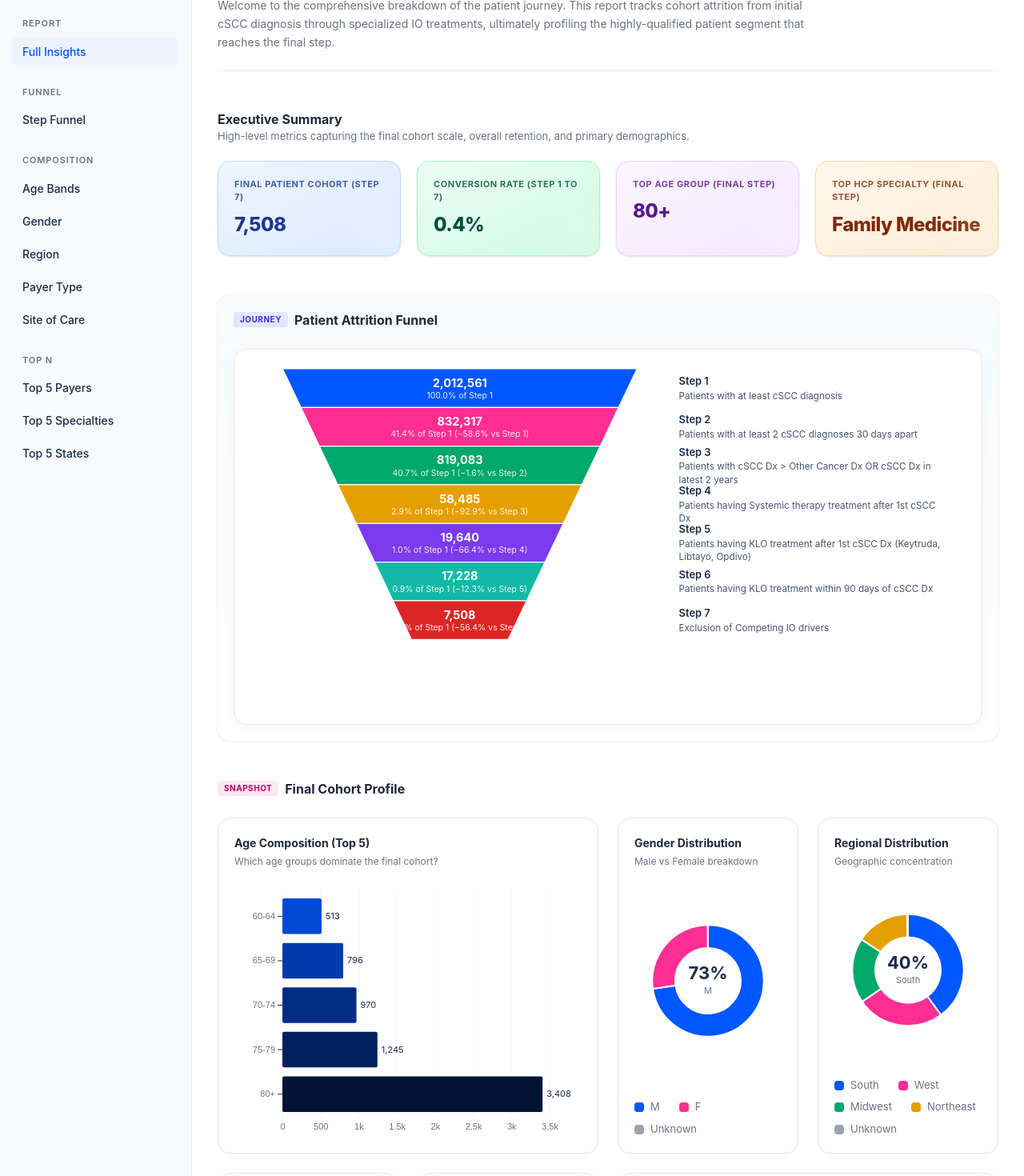
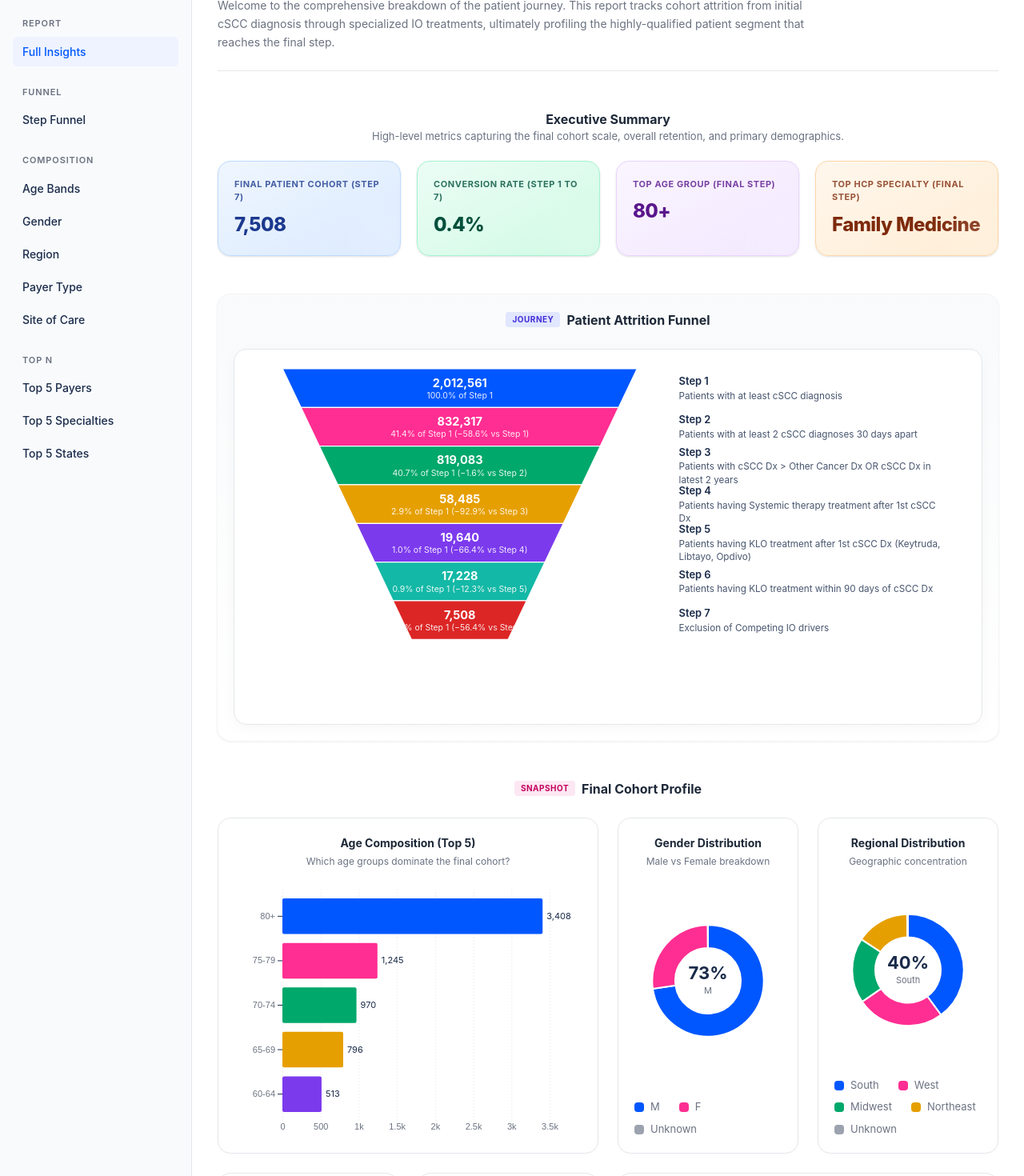
Before and after one commit to Vishw-modi/ARD-Charts, a Next.js app: page /report in a window 1280 px wide. Shown: the part 100-1570 px from the top of the page at 80% size. Built offline with nearby package versions, Linux system fonts and the light colour scheme.

Commit message:
final page finalized

```diff
--- a/app/report/page.tsx
+++ b/app/report/page.tsx
@@ -71,7 +71,7 @@ export default function ReportPage() {
 
       {/* SECTION 1: KPIs */}
       <section>
-        <div className="mb-5">
+        <div className="mb-5 text-center">
           <h2 className="text-[16px] font-bold text-gray-800">Executive Summary</h2>
           <p className="text-[13px] text-gray-500">High-level metrics capturing the final cohort scale, overall retention, and primary demographics.</p>
         </div>
@@ -101,8 +101,8 @@ export default function ReportPage() {
 
       {/* SECTION 2: Step Funnel */}
       <section className="relative overflow-hidden rounded-2xl bg-gradient-to-b from-gray-50 to-white p-5 shadow-sm ring-1 ring-gray-100">
-        <div className="mb-6 max-w-4xl">
-          <h2 className="flex items-center text-[16px] font-bold text-gray-800">
+        <div className="mb-6 mx-auto max-w-4xl text-center">
+          <h2 className="flex items-center justify-center text-[16px] font-bold text-gray-800">
             <span className="mr-2 rounded bg-indigo-100 px-2 py-0.5 text-[10px] font-bold uppercase tracking-wider text-indigo-700">Journey</span>
             Patient Attrition Funnel
           </h2>
@@ -121,8 +121,8 @@ export default function ReportPage() {
 
       {/* SECTION 3: Step 7 Layout */}
       <section>
-        <div className="mb-6 max-w-4xl">
-          <h2 className="flex items-center text-[16px] font-bold text-gray-800">
+        <div className="mb-6 mx-auto max-w-4xl text-center">
+          <h2 className="flex items-center justify-center text-[16px] font-bold text-gray-800">
             <span className="mr-2 rounded bg-pink-100 px-2 py-0.5 text-[10px] font-bold uppercase tracking-wider text-pink-700">Snapshot</span>
             Final Cohort Profile
           </h2>
@@ -192,7 +192,7 @@ function KpiCard({ title, value, colorClass }: { title: string; value: string |
 function ChartCard({ title, subtitle, loading, children }: { title: string; subtitle?: string; loading: boolean; children: ReactNode }) {
   return (
     <div className="group flex h-full flex-col rounded-[16px] border border-gray-200 bg-white p-5 shadow-[0_2px_10px_-4px_rgba(0,0,0,0.05)] transition-shadow hover:shadow-[0_8px_30px_-4px_rgba(0,0,0,0.1)]">
-      <div className="mb-4">
+      <div className="mb-4 text-center">
         <h3 className="text-[14px] font-bold text-gray-800 transition-colors group-hover:text-blue-600">{title}</h3>
         {subtitle && <p className="mt-1 text-[12px] text-gray-500">{subtitle}</p>}
       </div>
--- a/components/charts/ReportCharts.tsx
+++ b/components/charts/ReportCharts.tsx
@@ -202,29 +202,11 @@ export function ReportBarChart({ rows, dimension, maxItems = 10 }: ReportChartPr
 
     const isAge = dimension === "age_group";
 
-    if (isAge) {
-      sorted = sorted
-        .sort((a, b) => b.value - a.value)
-        .slice(0, maxItems)
-        .sort((a, b) => {
-          const idxA = AGE_ORDER.indexOf(a.label);
-          const idxB = AGE_ORDER.indexOf(b.label);
-          if (idxA !== -1 && idxB !== -1) return idxA - idxB;
-          if (idxA !== -1) return -1;
-          if (idxB !== -1) return 1;
-          return a.label.localeCompare(b.label);
-        });
-    } else {
-      sorted = sorted.sort((a, b) => b.value - a.value).slice(0, maxItems);
-    }
+    sorted = sorted.sort((a, b) => b.value - a.value).slice(0, maxItems);
 
     const colors = new Map<string, string>();
     sorted.forEach((d, i) => {
-      if (isAge) {
-        colors.set(d.label, AGE_COLORS[d.label] || "#9CA3AF");
-      } else {
-        colors.set(d.label, CATEGORY_COLORS[i % CATEGORY_COLORS.length]);
-      }
+      colors.set(d.label, CATEGORY_COLORS[i % CATEGORY_COLORS.length]);
     });
 
     return { data: sorted, colorMap: colors };
@@ -241,7 +223,8 @@ export function ReportBarChart({ rows, dimension, maxItems = 10 }: ReportChartPr
       const width = container.clientWidth;
       const height = Math.max(container.clientHeight, data.length * 30 + 40); // responsive height
 
-      const margin = { top: 10, right: 40, bottom: 20, left: dimension === "age_group" ? 60 : 200 };
+      const leftMargin = dimension === "age_group" ? 60 : (dimension === "payer_name" ? 270 : 180);
+      const margin = { top: 10, right: 40, bottom: 20, left: leftMargin };
       const innerWidth = width - margin.left - margin.right;
       const innerHeight = height - margin.top - margin.bottom;
 
```
